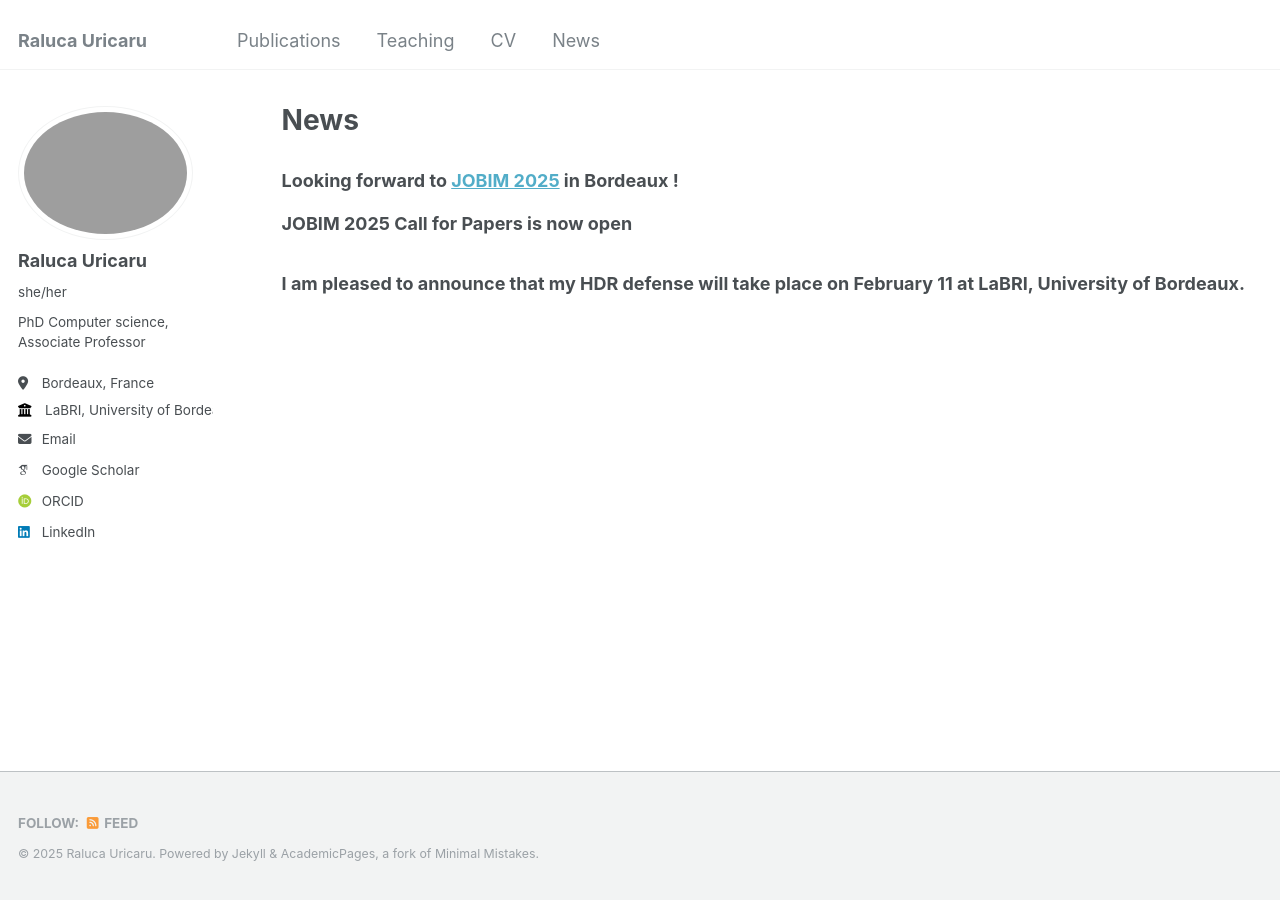
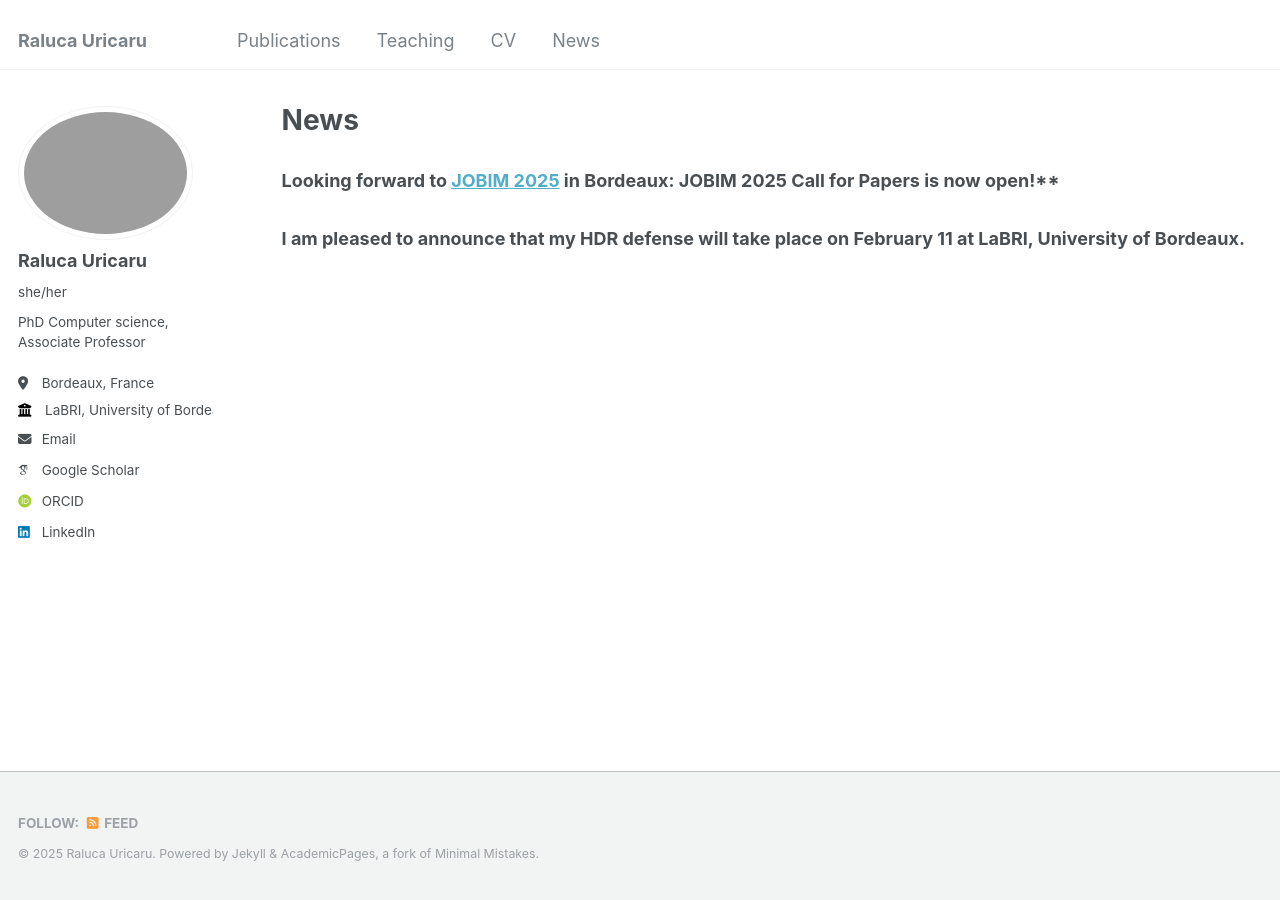
Before and after one commit to ruricaru/ruricaru.github.io, a Jekyll site: the page built from _pages/news.md, in a window 1280 px wide. Built offline with Jekyll 4.4.1, drawn with Linux system fonts in a browser that asks for light colours; some web fonts are replaced.

Commit message:
Update news.md

```diff
--- a/_pages/news.md
+++ b/_pages/news.md
@@ -5,8 +5,6 @@ permalink: /news/
 author_profile: true
 ---
 
-### Looking forward to [JOBIM 2025](https://jobim2025.labri.fr/) in Bordeaux !
-
-**JOBIM 2025 Call for Papers is now open**
+### Looking forward to [JOBIM 2025](https://jobim2025.labri.fr/) in Bordeaux: JOBIM 2025 Call for Papers is now open!**
 
 ### I am pleased to announce that my HDR defense will take place on February 11 at LaBRI, University of Bordeaux.
```
